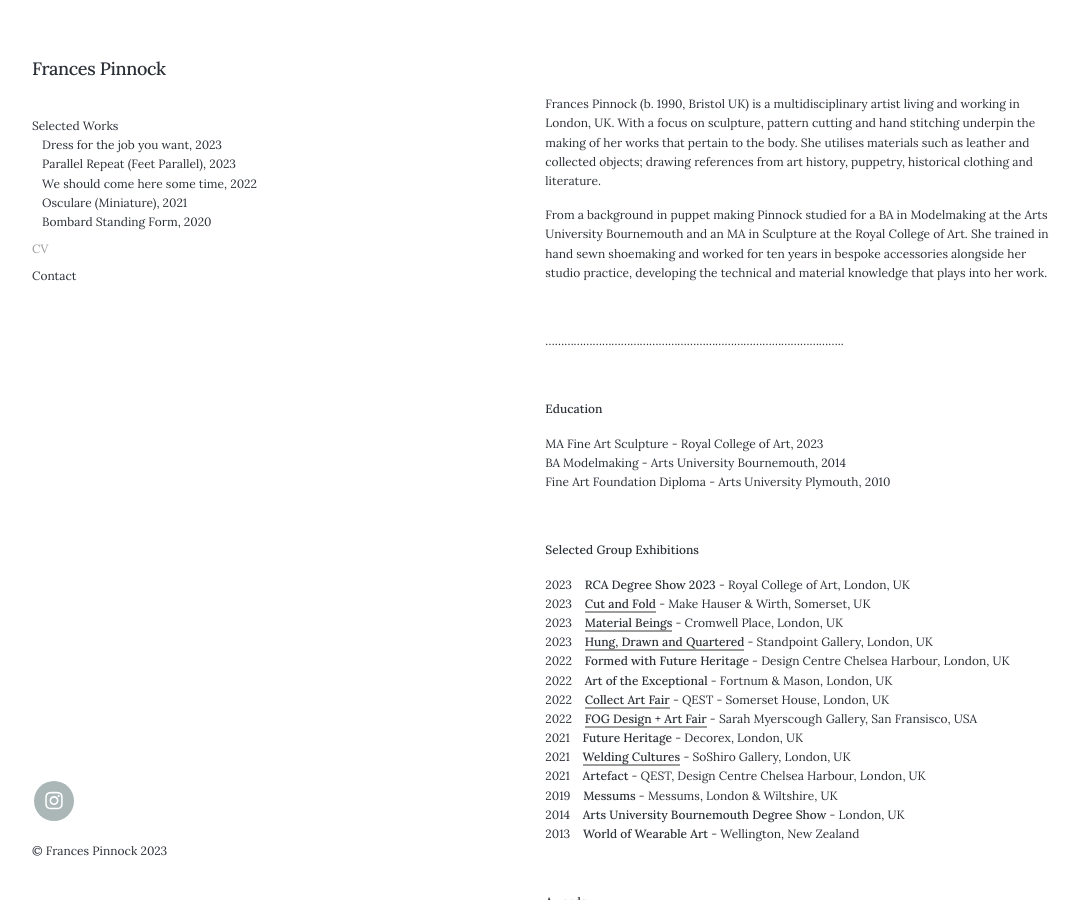
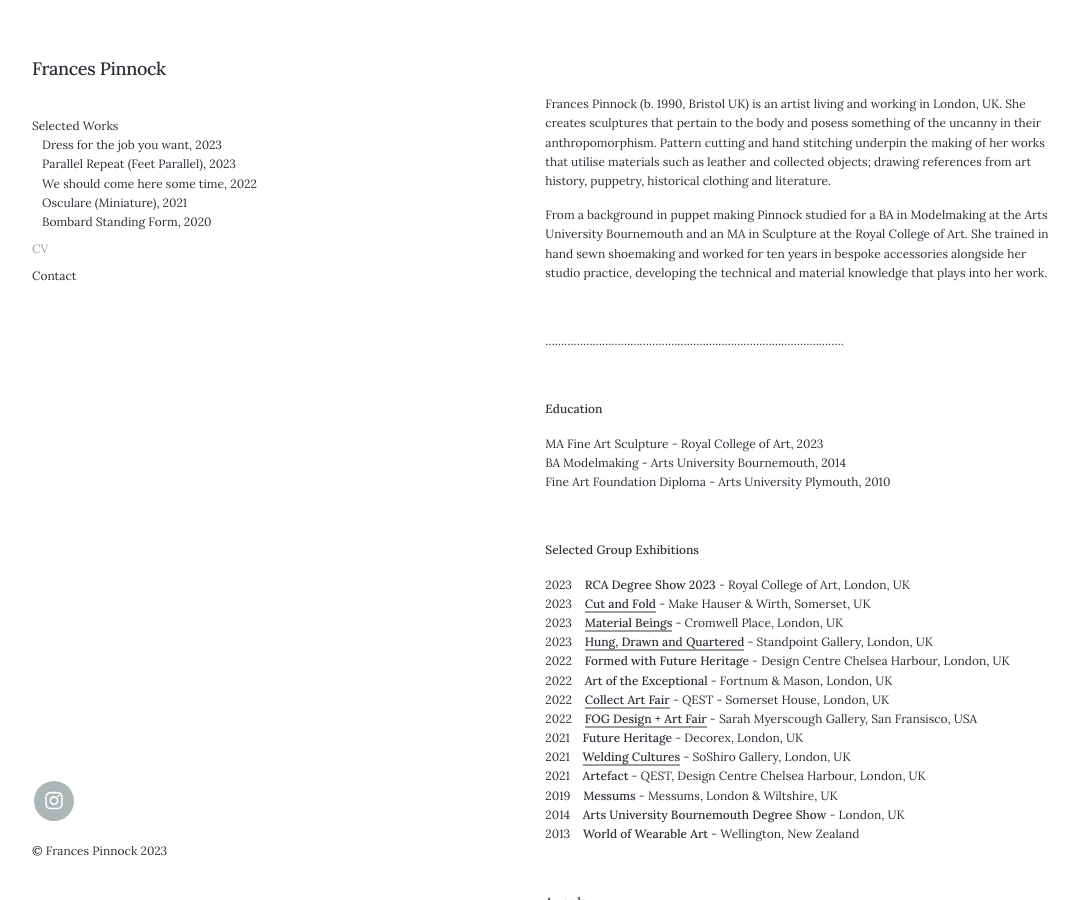
Before and after one commit to francespinnock/francespinnock.github.io, a Jekyll site: the page built from _pages/cv.md, in a window 1280 px wide and 900 px high. Shown: the whole window, without its empty margins (28-1108 px from the left). Built offline with Jekyll 4.4.1, drawn with Linux system fonts in a browser that asks for light colours; nearby versions of some CDN libraries.

Commit message:
Update cv.md

```diff
--- a/_pages/cv.md
+++ b/_pages/cv.md
@@ -5,7 +5,7 @@ description: About Frances Pinnock
 ---
 <br />
 
-Frances Pinnock (b. 1990, Bristol UK) is a multidisciplinary artist living and working in London, UK. With a focus on sculpture, pattern cutting and hand stitching underpin the making of her works that pertain to the body. She utilises materials such as leather and collected objects; drawing references from art history, puppetry, historical clothing and literature.
+Frances Pinnock (b. 1990, Bristol UK) is an artist living and working in London, UK. She creates sculptures that pertain to the body and posess something of the uncanny in their anthropomorphism. Pattern cutting and hand stitching underpin the making of her works that utilise materials such as leather and collected objects; drawing references from art history, puppetry, historical clothing and literature.
 
 From a background in puppet making Pinnock studied for a BA in Modelmaking at the Arts University Bournemouth and an MA in Sculpture at the Royal College of Art. She trained in hand sewn shoemaking and worked for ten years in bespoke accessories alongside her studio practice, developing the technical and material knowledge that plays into her work.
 
```
